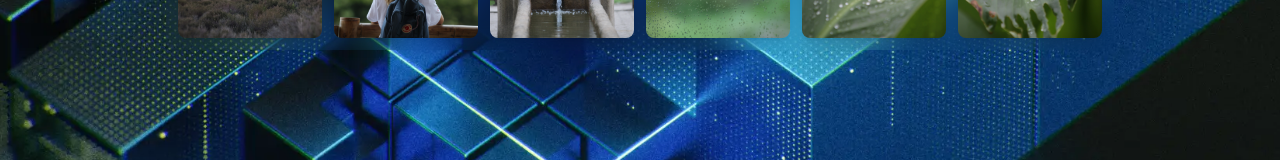
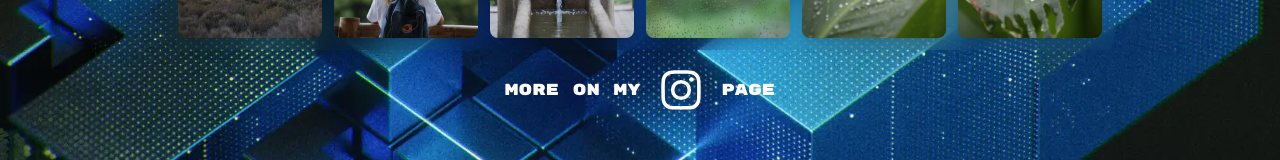
Before and after one commit to tectrixdev/www, a Next.js app: page / in a window 1280 px wide. Shown: the part 1006-1166 px from the top of the page. Built offline with nearby package versions, Linux system fonts and the light colour scheme; a web font is replaced by a local one.

Commit message:
add instagram page refrence

```diff
--- a/components/picturegallery.tsx
+++ b/components/picturegallery.tsx
@@ -3,6 +3,14 @@ import { motion } from "motion/react";
 import Image from "next/image";
 import Popup from "reactjs-popup";
 import { useState, useEffect } from "react";
+import Link from "next/link";
+import { Rubik_Mono_One } from "next/font/google";
+
+const main = Rubik_Mono_One({
+  subsets: ["latin"],
+  weight: ["400"],
+  style: ["normal"],
+});
 
 const PictureGallery = () => {
   const images = Array.from(
@@ -11,6 +19,7 @@ const PictureGallery = () => {
   );
 
   return (
+    <div className="flex flex-col items-center">
       <motion.div
         className="grid grid-cols-3 gap-3 rounded-lg p-3 backdrop-blur-lg md:grid-cols-6"
         initial={{
@@ -116,6 +125,26 @@ const PictureGallery = () => {
           );
         })}
       </motion.div>
+      <div className="mx-auto mt-5 flex flex-col items-center justify-center self-center">
+        <Link
+          href="https://www.instagram.com/joran.hennion/"
+          target="_blank"
+          rel="noopener noreferrer"
+          className="flex items-center justify-center"
+        >
+          <p className={`mx-5 text-white ${main.className}`}>More on my</p>
+          <Image
+            src="/instagram.svg"
+            alt="Instagram"
+            width={40}
+            height={40}
+            className="cursor-pointer transition-transform duration-300 ease-in-out hover:scale-125"
+            style={{ filter: "invert(1)" }}
+          />
+          <p className={`mx-5 text-white ${main.className}`}>page</p>
+        </Link>
+      </div>
+    </div>
   );
 };
 
--- a/components/subtitle.tsx
+++ b/components/subtitle.tsx
@@ -3,7 +3,7 @@ import React from "react";
 import { Rubik_Mono_One } from "next/font/google";
 import { motion } from "motion/react";
 
-const monoton = Rubik_Mono_One({
+const main = Rubik_Mono_One({
   subsets: ["latin"],
   weight: ["400"],
   style: ["normal"],
@@ -29,7 +29,7 @@ const Subtitle: React.FC<Props> = ({ title }) => {
   return (
     <div>
       <motion.p
-        className={`${monoton.className} mt-14 snap-y text-center text-4xl text-white`}
+        className={`${main.className} mt-14 snap-y text-center text-4xl text-white`}
         id={`Sub.${title}`}
         initial={{
           opacity: 0,
```
Also changed, not shown: public/instagram.svg (added). Lines whose indentation alone changed are shown as unchanged.
